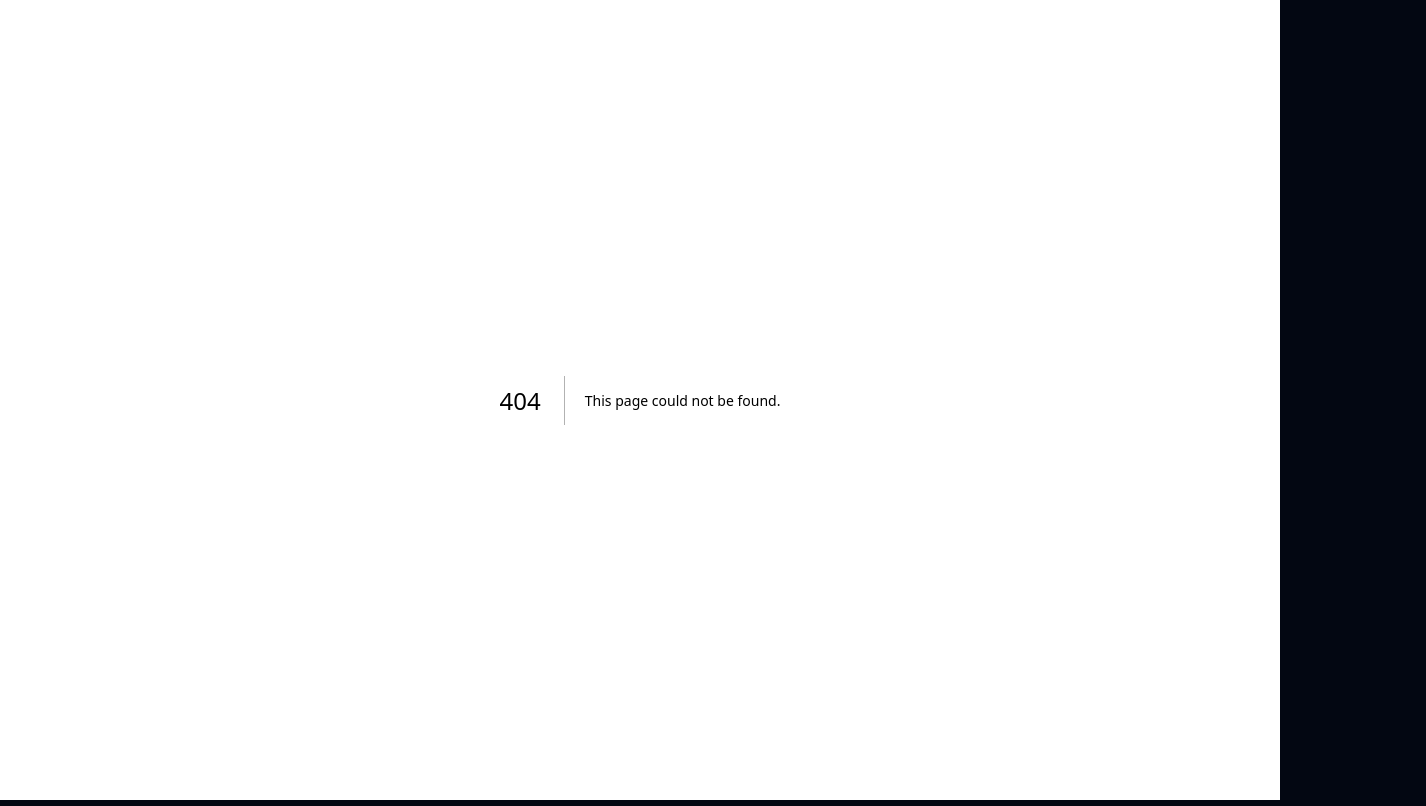
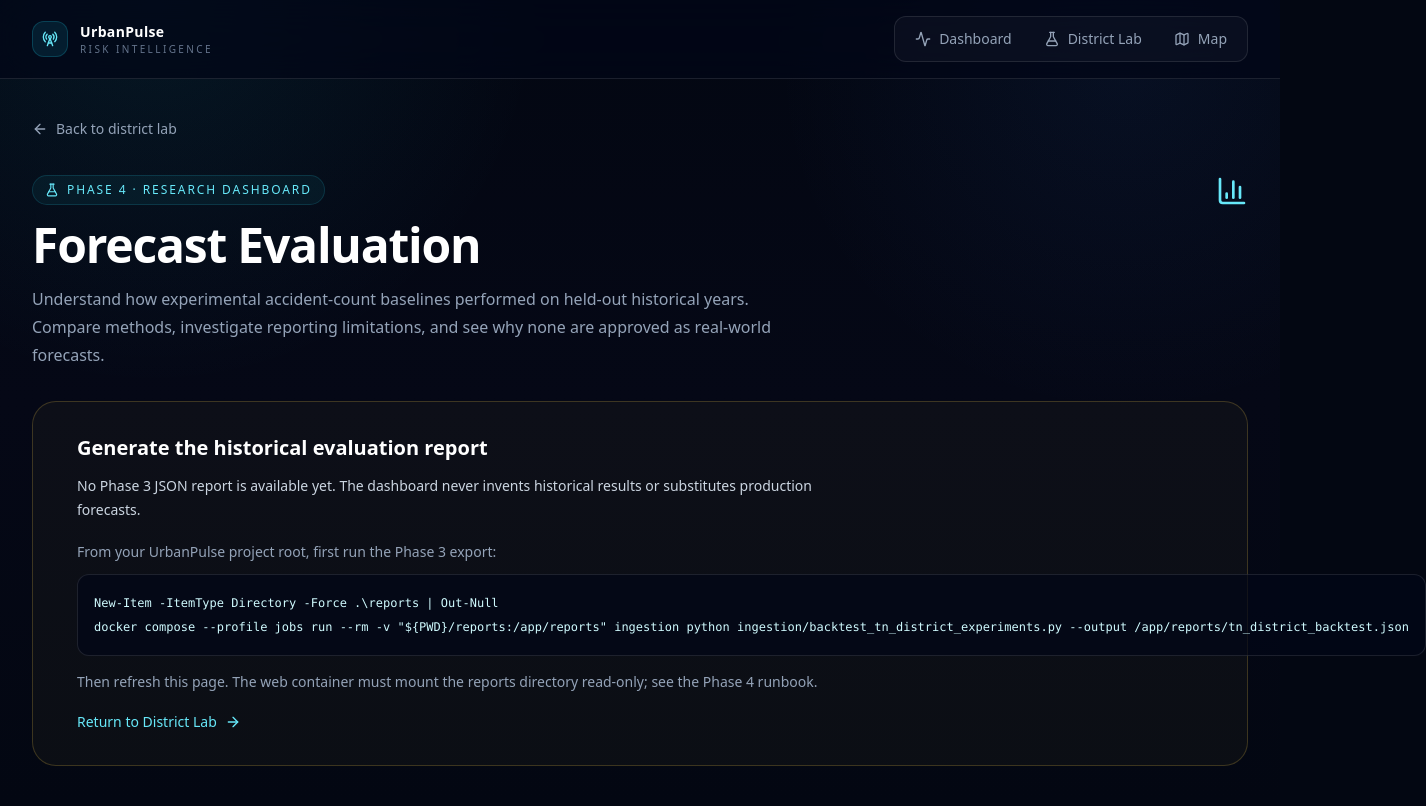
Before and after one commit to Bless2718/UrbanPulse, a Next.js app in the folder apps/web/: page /forecast/evaluation in a window 1280 px wide. Before the commit this address had no page. Shown: the whole page, 1426 px wide, since content can reach past the window. Built offline with nearby package versions, Linux system fonts and the light colour scheme.

Commit message:
feat(web): display verified offline evaluation or explicit missing-report guidance

```diff
--- /dev/null
+++ b/apps/web/src/app/forecast/evaluation/page.tsx
@@ -0,0 +1,111 @@
+import Link from "next/link";
+import path from "node:path";
+import { readFile } from "node:fs/promises";
+import { ArrowLeft, BarChart3, FlaskConical, ShieldAlert, Terminal } from "lucide-react";
+
+import SiteNav from "@/components/SiteNav";
+import ForecastEvaluationLab from "@/components/ForecastEvaluationLab";
+import { parseEvaluationReport, type EvaluationReport } from "@/lib/forecastEvaluation";
+
+export const dynamic = "force-dynamic";
+export const runtime = "nodejs";
+
+type LoadResult =
+  | { status: "ready"; report: EvaluationReport }
+  | { status: "missing" }
+  | { status: "invalid" };
+
+async function readResearchReport(): Promise<LoadResult> {
+  // A separately generated Phase 3 report, NOT a production prediction endpoint.
+  // Docker mounts ./reports read-only to /app/reports; local development
+  // resolves apps/web/../../reports. Nothing fabricated is bundled with the UI.
+  const sources = [
+    process.env.TN_DISTRICT_BACKTEST_REPORT_PATH,
+    path.resolve(process.cwd(), "reports/tn_district_backtest.json"),
+    path.resolve(process.cwd(), "../../reports/tn_district_backtest.json"),
+  ].filter((value): value is string => !!value);
+  const attempted = new Set<string>();
+  for (const source of sources) {
+    if (attempted.has(source)) continue;
+    attempted.add(source);
+    try {
+      const contents = await readFile(source, "utf8");
+      try {
+        return { status: "ready", report: parseEvaluationReport(JSON.parse(contents) as unknown) };
+      } catch {
+        // A present but invalid report MUST NOT fall back to another version.
+        return { status: "invalid" };
+      }
+    } catch (error) {
+      if (error && typeof error === "object" && "code" in error && error.code === "ENOENT") continue;
+      return { status: "invalid" };
+    }
+  }
+  return { status: "missing" };
+}
+
+export default async function ForecastEvaluationPage() {
+  const result = await readResearchReport();
+  return (
+    <main className="min-h-screen">
+      <SiteNav active="evaluation" />
+      <div className="mx-auto max-w-7xl px-6 py-10 lg:px-8">
+        <Link href="/forecast/districts"
+          className="inline-flex items-center gap-2 text-sm text-slate-400 transition hover:text-white">
+          <ArrowLeft className="h-4 w-4" /> Back to district lab
+        </Link>
+        <div className="mt-8 flex flex-wrap items-start justify-between gap-5">
+          <div>
+            <p className="inline-flex items-center gap-2 rounded-full border border-cyan-400/15 bg-cyan-400/[0.06] px-3 py-1.5 text-xs uppercase tracking-[0.16em] text-cyan-300">
+              <FlaskConical className="h-3.5 w-3.5" /> Phase 4 · Research dashboard
+            </p>
+            <h1 className="mt-4 text-4xl font-semibold tracking-tight text-white md:text-5xl">
+              Forecast Evaluation
+            </h1>
+            <p className="mt-4 max-w-3xl text-base leading-7 text-slate-400">
+              Understand how experimental accident-count baselines performed on held-out
+              historical years. Compare methods, investigate reporting limitations,
+              and see why none are approved as real-world forecasts.
+            </p>
+          </div>
+          <BarChart3 className="h-8 w-8 text-cyan-300" />
+        </div>
+
+        {result.status === "ready" ? <ForecastEvaluationLab report={result.report} /> : (
+          <section className="mt-8 rounded-3xl border border-amber-300/20 bg-amber-300/[0.035] p-6 sm:p-8">
+            <div className="flex items-start gap-3">
+              {result.status === "invalid" ?
+                <ShieldAlert className="mt-1 h-6 w-6 text-amber-300"/> :
+                <Terminal className="mt-1 h-6 w-6 text-amber-300"/>}
+              <div>
+                <h2 className="text-xl font-semibold text-white">
+                  {result.status === "missing" ? "Generate the historical evaluation report" :
+                    "The research report could not be verified"}
+                </h2>
+                <p role="status" className="mt-3 max-w-3xl text-sm leading-6 text-slate-300">
+                  {result.status === "missing" ?
+                    "No Phase 3 JSON report is available yet. The dashboard never invents historical results or substitutes production forecasts." :
+                    "The JSON report lacks required experiment, provenance or quarantine safeguards (or cannot be read). No results were displayed. Regenerate it using the current Phase 3 pipeline."}
+                </p>
+                <p className="mt-5 text-sm text-slate-400">
+                  From your UrbanPulse project root, first run the Phase 3 export:
+                </p>
+                <pre className="mt-3 overflow-x-auto rounded-xl border border-white/10 bg-slate-950/70 p-4 text-xs leading-6 text-cyan-100"><code>
+                  {"New-Item -ItemType Directory -Force .\\reports | Out-Null\n" +
+                    'docker compose --profile jobs run --rm -v "${PWD}/reports:/app/reports" ingestion python ingestion/backtest_tn_district_experiments.py --output /app/reports/tn_district_backtest.json'}
+                </code></pre>
+                <p className="mt-4 text-sm text-slate-400">
+                  Then refresh this page. The web container must mount the reports directory
+                  read-only; see the Phase 4 runbook.
+                </p>
+                <Link href="/forecast/districts" className="mt-5 inline-flex items-center gap-2 text-sm text-cyan-300 hover:text-white">
+                  Return to District Lab <ArrowLeft className="h-4 w-4 rotate-180" />
+                </Link>
+              </div>
+            </div>
+          </section>
+        )}
+      </div>
+    </main>
+  );
+}
```
